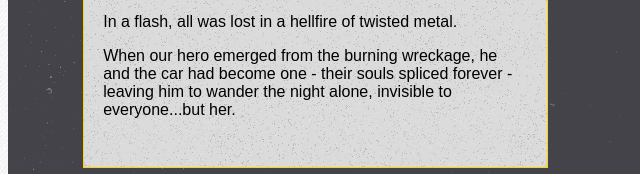
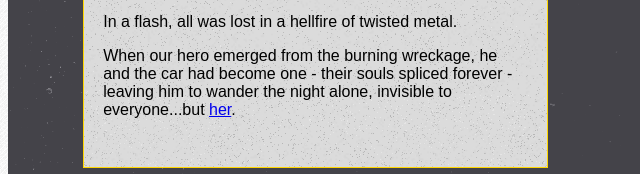
Before and after one commit to BIMATN/Basic-Portfolio, a plain HTML site: page index.html in a window 1280 px wide. Shown: the part 348-522 px from the top of the page, 0-640 px from the left. Drawn offline with Linux system fonts and the light colour scheme.

Commit message:
added youtube link

```diff
--- a/assets/css/style.css
+++ b/assets/css/style.css
@@ -22,7 +22,6 @@ body {
     border: 5px solid silver;
     white-space: nowrap;
 }
-
 
 .navlinks {
     float: right;
--- a/index.html
+++ b/index.html
@@ -19,7 +19,7 @@
 			<p>The year was 1986. He was a teenager like any other: dreaming of his heroes and in love with a girl.</p>
 			<p>But on a thunderous night along a ragged coast a mysterious wrecked car came to him. Its power lighting his eyes blood red.</p>
 			<p>In a flash, all was lost in a hellfire of twisted metal.</p>
-			<p>When our hero emerged from the burning wreckage, he and the car had become one - their souls spliced forever - leaving him to wander the night alone, invisible to everyone...but her.</p>
+			<p>When our hero emerged from the burning wreckage, he and the car had become one - their souls spliced forever - leaving him to wander the night alone, invisible to everyone...but <a href=https://youtu.be/t1s7L8gQMbs alt="youtube link to great video" target="_blank">her</a>.</p>
 		</section>
 		<section id = connectWithMe>
 			<h2 id=connectHead>Connect with Me</h2>
@@ -27,6 +27,8 @@
 			<a href="https://github.com/BIMATN" target="_blank"><img id=gitHub src="assets/images/gitHubLogo.png" alt="GitHub Logo"></a>
 			<a href="https://stackexchange.com/users/11153459/bimatn" target="_blank"><img id=stackOverflow src="assets/images/stackOverflowLogo.png" alt="Stack Overflow Logo"></a>
 		</section>
+		<!--Tried to have this autoplay (add some background audio, maybe some annoyance haha) but copyright protection won't allow it to embed-->
+		<!--<iframe width="280" height="157.5" src="https://www.youtube.com/embed/t1s7L8gQMbs" frameborder="0" allowfullscreen style="position: absolute; right:85px; bottom:50px"></iframe>-->
 	</section>
 	<footer>Copyright 2017 Benjamin Rodriguez</footer>
 </body>
```
